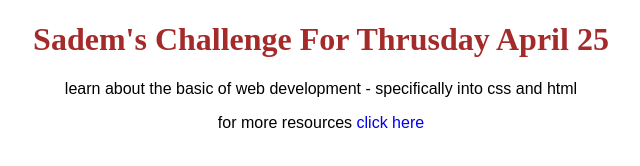
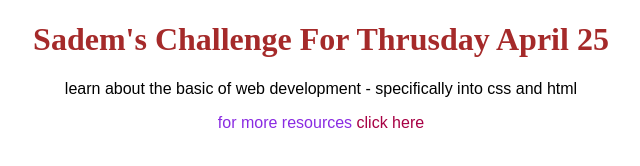
Before and after one commit to crackasuper/100-Days-coding, a plain HTML site: page index.html in a window 1280 px wide. Shown: the whole page, without its empty margins (319-959 px from the left). Drawn offline with Linux system fonts and the light colour scheme.

Commit message:
adding propertis and id for web page day 4

```diff
--- a/index.html
+++ b/index.html
@@ -10,7 +10,7 @@
 
      <h1>Sadem's Challenge for Thrusday April 25 </h1>
      <p>learn about the basic of web development - specifically into css and html </p>
-     <p>for more resources <a href="https://www.google.com">click here</a> </p>
+     <p id="daily-challenges">for more resources <a href="https://www.google.com">click here</a> </p>
 
 </body>
 </html>
--- a/style.css
+++ b/style.css
@@ -9,4 +9,11 @@ p {
 }
 a {
 	text-decoration: none;
+	color: rgb(167, 1, 68);
 }
+a:hover {
+	text-decoration: underline;
+}
+#daily-challenges {
+	color: blueviolet;
+}
```
